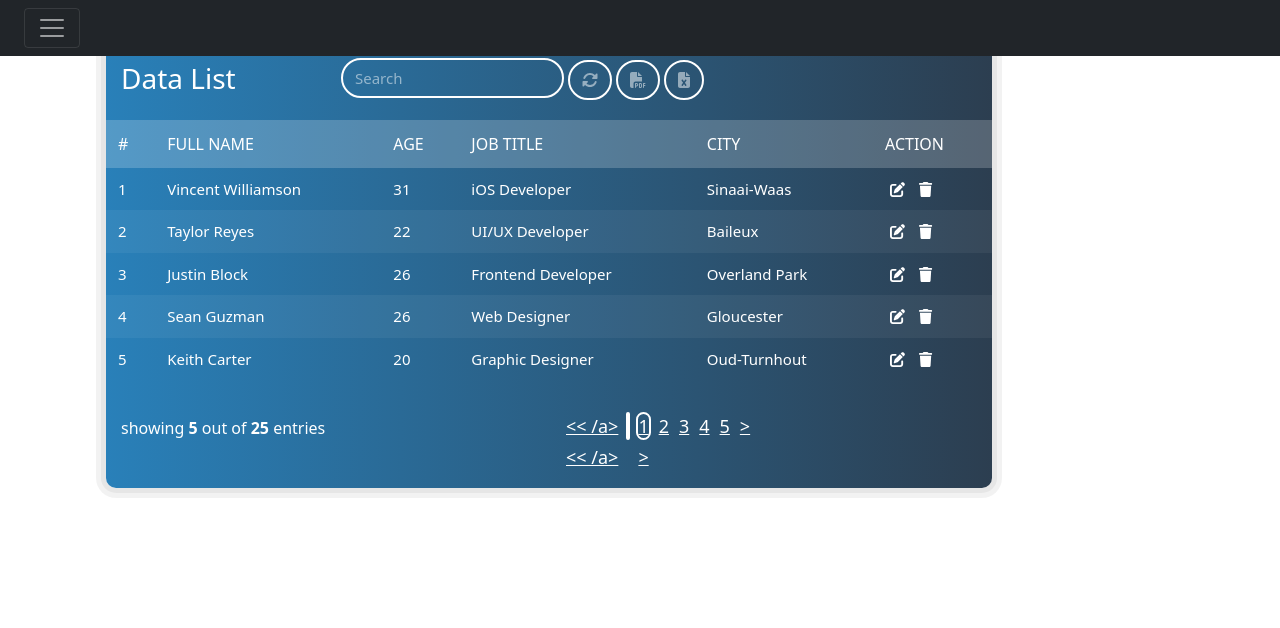
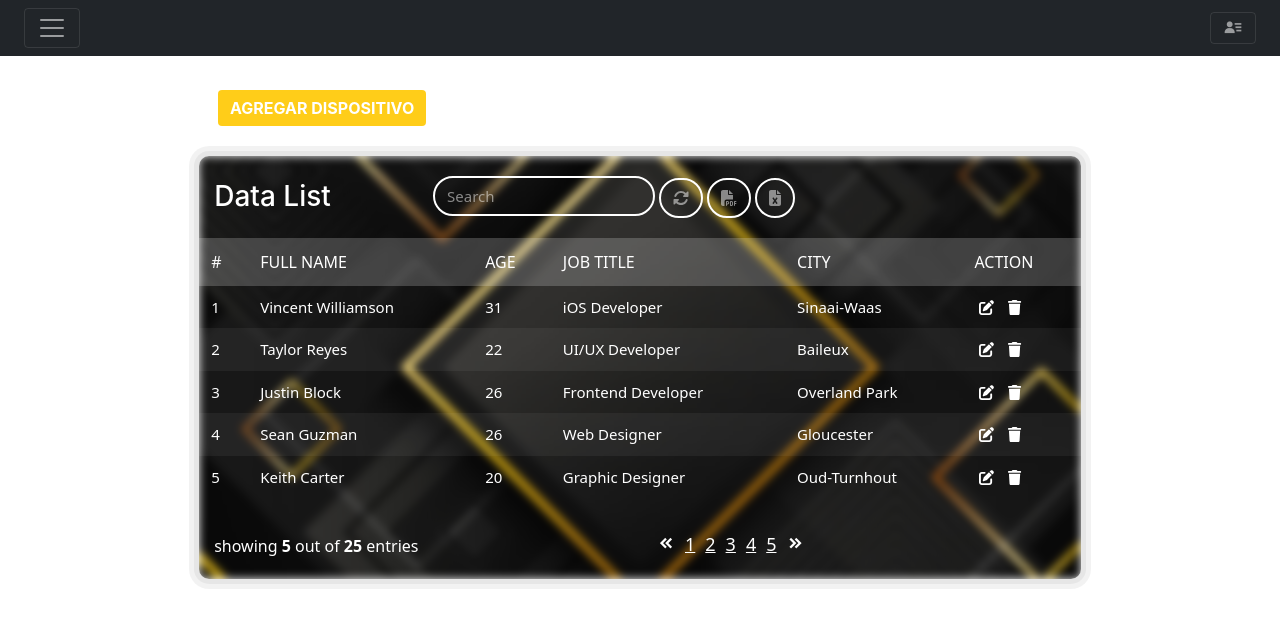
Before and after one commit to Kumati63/Rayzek, a Django app: template templates/PrimeraApp/CrudDispositivos.html in a window 1280 px wide. Shown: the top 628 px of the page. Run offline with Django 3.2, Linux system fonts and the light colour scheme; the template is opened without the code that fills it, so the values that code supplies are empty; some libraries are stand-ins or nearby versions.

Commit message:
arreglado el crud dispositivos
ahora esta centrado, tambien pude agregar el icono de usuario al navbar, pero por ahora solo esta en el navbar del crud usuario

```diff
--- a/static/css/CrudDispositivos.css
+++ b/static/css/CrudDispositivos.css
@@ -1,10 +1,26 @@
+
+
 .demo{ font-family: 'Noto Sans', sans-serif; }
-.panel{
-    background: linear-gradient(to right, #2980b9, #2c3e50);
+.panel {
+    position: relative;
     padding: 0;
     border-radius: 10px;
     border: none;
-    box-shadow: 0 0 0 5px rgba(0,0,0,0.05),0 0 0 10px rgba(0,0,0,0.05);
+    box-shadow: 0 0 0 5px rgba(0, 0, 0, 0.05), 0 0 0 10px rgba(0, 0, 0, 0.05);
+    overflow: hidden;
+}
+
+.panel::before {
+    content: '';
+    position: absolute;
+    top: 0;
+    left: 0;
+    width: 100%;
+    height: 100%;
+    background: url('/static/img/background.png') no-repeat center center;
+    background-size: cover;
+    filter: blur(5px); /* Aplica el desenfoque */
+    z-index: -1; /* Envía el fondo detrás del contenido del panel */
 }
 .panel .panel-heading{
     padding: 20px 15px;
@@ -161,4 +177,42 @@
         text-align: center;
         margin: 0 0 10px;
     }
-    .panel .panel-heading .btn_group{ text-align: center; }}
+    .panel .panel-heading .btn_group{ text-align: center; }
+}
+
+/* ------------------------------------------------------------------------------- */
+
+#navbar{
+    padding: 20px;
+}
+
+#btnNuevoDis{
+    margin-left: 50px;
+    padding: 30px;
+}
+
+#btnDispositivo{
+    background-color: rgba(255, 200, 0, 0.9);
+    color: #fff;
+    font-weight: bold;
+    border: none;
+}
+
+#btnDispositivo:hover{
+    background-color: rgba(237, 186, 0, 0.9);
+    color: #fff;
+    font-weight: bold;
+    border: none;
+}
+
+.custom-container {
+    width: 100%;
+    max-width: 100%;
+    padding: 0 20px;
+}
+
+/* Define el estilo del section */
+#DisDisplay {
+    padding: 20px;
+    box-sizing: border-box;
+}
--- a/templates/PrimeraApp/CrudDispositivos.html
+++ b/templates/PrimeraApp/CrudDispositivos.html
@@ -8,6 +8,7 @@
     <title>LandingPage</title>
     <link rel="icon" type="image/x-icon" href="{% static 'img/icon/favicon.ico' %}">
     <!-- css-->
+    <link rel="stylesheet" href="{% static 'css/LandingPage.css' %}">
     <link rel="stylesheet" href="{% static 'css/CrudDispositivos.css' %}">
     <!-- Google fonts -->
     <link href='https://fonts.googleapis.com/css?family=Poppins' rel='stylesheet'>
@@ -19,7 +20,7 @@
 <body>
     <div class="container">
         <!-- Navbar -->
-        <div class="row">
+        <div class="row" id="navbar">
             <div class="col-lg-12">
                 <nav class="navbar navbar-dark bg-dark fixed-top">
                     <div class="container-fluid">
@@ -28,6 +29,12 @@
                             aria-label="Toggle navigation">
                             <span class="navbar-toggler-icon"></span>
                         </button>
+                        <button class="navbar-toggler" type="button" data-bs-toggle="offcanvas"
+                            data-bs-target="#UserMenu" aria-controls="offcanvasDarkNavbar"
+                            aria-label="Toggle navigation">
+                            <i class='bx bxs-user-detail'></i>
+                        </button>
+
                         <div class="offcanvas offcanvas-start text-bg-dark" tabindex="-1" id="offcanvasDarkNavbar"
                             aria-labelledby="offcanvasDarkNavbarLabel">
                             <div class="offcanvas-header">
@@ -68,18 +75,40 @@
                                 </ul>
                             </div>
                         </div>
+
+                        <!-- Display for the Menu Of The User -->
+                        <div class="offcanvas offcanvas-end text-bg-dark" tabindex="-1" id="UserMenu"
+                            aria-labelledby="offcanvasDarkNavbarLabel">
+                            <div class="offcanvas-header">
+                                <button type="button" class="btn-close btn-close-white" data-bs-dismiss="offcanvas"
+                                    aria-label="Close"></button>
+                            </div>
+                            <div class="offcanvas-body">
+                                <ul class="navbar-nav justify-content-start flex-grow-1 pe-3">
+                                    <li class="nav-item">
+                                        <a class="nav-link active" aria-current="page" href="/main/">Settings</a>
+                                    </li>
+                                    <li class="nav-item"></li>
+                                        <a class="nav-link active" aria-current="page" href="/main/">Log Out</a>
+                                    </li>
+                                </ul>
+                            </div>
+                        </div>
                     </div>
                 </nav>
             </div>
         </div>
         <!-- Bloque para el contenido principal de la página -->
         {% block contenido %}
+        <section class="page-section" id="DisDisplay">
             <div class="container">
-            <a class="btn btn-primary btn-xl text-uppercase" href="#Producto">Agregar Dispositivo</a>
+                <div id="btnNuevoDis">
+                    <a class="btn btn-primary btn-xl text-uppercase" id="btnDispositivo" href="#">Agregar Dispositivo</a>
+                </div>
 
-            <div class="container">
+                <div class="custom-container">
                     <div class="row">
-                    <div class="col-md-offset-1 col-md-10">
+                        <div class="col-md-11 mx-auto" id="DisContainer">
                             <div class="panel">
                                 <div class="panel-heading">
                                     <div class="row">
@@ -120,8 +149,10 @@
                                                 <td>Sinaai-Waas</td>
                                                 <td>
                                                     <ul class="action-list">
-                                                    <li><a href="#" data-tip="edit"><i class="fa fa-edit"></i></a></li>
-                                                    <li><a href="#" data-tip="delete"><i class="fa fa-trash"></i></a>
+                                                        <li><a href="#" data-tip="edit"><i class="fa fa-edit"></i></a>
+                                                        </li>
+                                                        <li><a href="#" data-tip="delete"><i
+                                                                    class="fa fa-trash"></i></a>
                                                         </li>
                                                     </ul>
                                                 </td>
@@ -134,8 +165,10 @@
                                                 <td>Baileux</td>
                                                 <td>
                                                     <ul class="action-list">
-                                                    <li><a href="#" data-tip="edit"><i class="fa fa-edit"></i></a></li>
-                                                    <li><a href="#" data-tip="delete"><i class="fa fa-trash"></i></a>
+                                                        <li><a href="#" data-tip="edit"><i class="fa fa-edit"></i></a>
+                                                        </li>
+                                                        <li><a href="#" data-tip="delete"><i
+                                                                    class="fa fa-trash"></i></a>
                                                         </li>
                                                     </ul>
                                                 </td>
@@ -148,8 +181,10 @@
                                                 <td>Overland Park</td>
                                                 <td>
                                                     <ul class="action-list">
-                                                    <li><a href="#" data-tip="edit"><i class="fa fa-edit"></i></a></li>
-                                                    <li><a href="#" data-tip="delete"><i class="fa fa-trash"></i></a>
+                                                        <li><a href="#" data-tip="edit"><i class="fa fa-edit"></i></a>
+                                                        </li>
+                                                        <li><a href="#" data-tip="delete"><i
+                                                                    class="fa fa-trash"></i></a>
                                                         </li>
                                                     </ul>
                                                 </td>
@@ -162,8 +197,10 @@
                                                 <td>Gloucester</td>
                                                 <td>
                                                     <ul class="action-list">
-                                                    <li><a href="#" data-tip="edit"><i class="fa fa-edit"></i></a></li>
-                                                    <li><a href="#" data-tip="delete"><i class="fa fa-trash"></i></a>
+                                                        <li><a href="#" data-tip="edit"><i class="fa fa-edit"></i></a>
+                                                        </li>
+                                                        <li><a href="#" data-tip="delete"><i
+                                                                    class="fa fa-trash"></i></a>
                                                         </li>
                                                     </ul>
                                                 </td>
@@ -176,8 +213,10 @@
                                                 <td>Oud-Turnhout</td>
                                                 <td>
                                                     <ul class="action-list">
-                                                    <li><a href="#" data-tip="edit"><i class="fa fa-edit"></i></a></li>
-                                                    <li><a href="#" data-tip="delete"><i class="fa fa-trash"></i></a>
+                                                        <li><a href="#" data-tip="edit"><i class="fa fa-edit"></i></a>
+                                                        </li>
+                                                        <li><a href="#" data-tip="delete"><i
+                                                                    class="fa fa-trash"></i></a>
                                                         </li>
                                                     </ul>
                                                 </td>
@@ -187,24 +226,17 @@
                                 </div>
                                 <div class="panel-footer">
                                     <div class="row">
-                                    <div class="col col-sm-6 col-xs-6">showing <b>5</b> out of <b>25</b> entries</div>
+                                        <div class="col col-sm-6 col-xs-6">showing <b>5</b> out of <b>25</b> entries
+                                        </div>
                                         <div class="col-sm-6 col-xs-6">
                                             <ul class="pagination hidden-xs pull-right">
-                                            <li><a href="#">
-                                                    << /a>
-                                            </li>
-                                            <li class="active"><a href="#">1</a></li>
+                                                <li><a href="#"><i class='bx bxs-chevrons-left' ></i></a></li>
+                                                <li><a href="#">1</a></li>
                                                 <li><a href="#">2</a></li>
                                                 <li><a href="#">3</a></li>
                                                 <li><a href="#">4</a></li>
                                                 <li><a href="#">5</a></li>
-                                            <li><a href="#">></a></li>
-                                        </ul>
-                                        <ul class="pagination visible-xs pull-right">
-                                            <li><a href="#">
-                                                    << /a>
-                                            </li>
-                                            <li><a href="#">></a></li>
+                                                <li><a href="#"><i class='bx bxs-chevrons-right'></i></a></li>
                                             </ul>
                                         </div>
                                     </div>
@@ -214,6 +246,8 @@
                     </div>
                 </div>
             </div>
+
+        </section>
 
 
 
```
Lines whose indentation alone changed are shown as unchanged.
